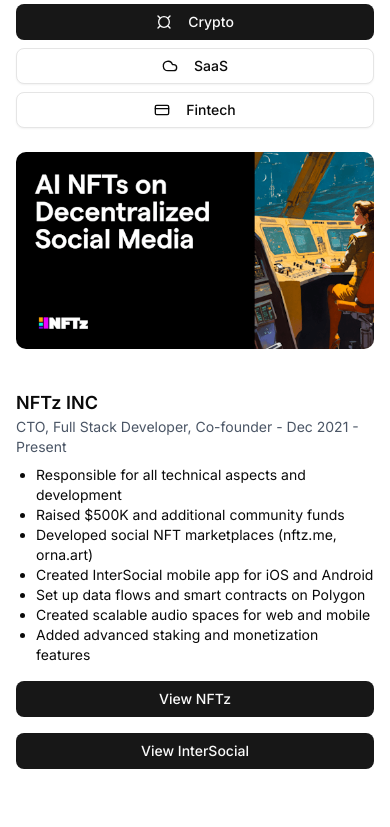
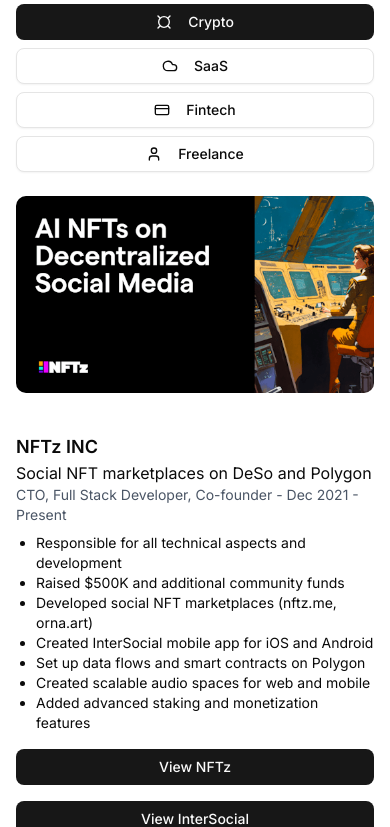
Before and after one commit to mvanhalen/portfolio, a Next.js app: page / in a window 390 px wide. Shown: the part 1060-1887 px from the top of the page. Built offline with nearby package versions, Linux system fonts and the light colour scheme.

Commit message:
UPDATE: added freelancing tab and some missing skills

```diff
--- a/src/app/page.tsx
+++ b/src/app/page.tsx
@@ -12,11 +12,11 @@
 import { Download, Mail, Share } from 'lucide-react';
 
 const skills = [
-  'JavaScript / TypeScript', 'Svelte', 'React', 'C#', 'Dart (Flutter)', 'Go', 'SQL', 'GraphQL', 'Solidity',
+  'JavaScript / TypeScript', 'Svelte', 'React', 'C#', 'Dart', 'Go', 'SQL', 'GraphQL', 'Solidity',
   'SvelteKit', 'Angular', 'Vue', 'Next.js', 'Bootstrap', 'Flutter',
   'Azure', 'Google Cloud', 'Cloudflare', 'Vercel', 'BigQuery', 'GitHub', 'Docker', 'Redis', 'RabbitMQ',
   'ETH scaffold', 'Hardhat', 'Chai', 'DeSo', 'Ethereum', 'Polygon', 'Web3', 'SocialFi', 'Lens Protocol',
-  'WalletConnect', 'Alchemy', 'Infura'
+  'WalletConnect', 'Alchemy', 'Infura','Stripe','PayPal','Three.js','Viem'
 ];
 
 export default function Home() {
@@ -89,7 +89,27 @@
       </motion.section>
 
       <Cards />
-
+      <motion.section
+        variants={sectionVariants}
+        initial="hidden"
+        whileInView="visible"
+        viewport={{ once: true }}
+        className="py-8 px-4 sm:py-10 max-w-3xl mx-auto text-center"
+      >
+        <h2 className="text-xl sm:text-2xl font-bold mb-4">Get in Touch</h2>
+        <p className="text-sm sm:text-base mb-6">
+          I&apos;m available for technical co-founder roles, full stack engineering, mobile app development or (fractional) CTO.
+          Interested in collaborating or discussing a project or role? Reach out!
+        </p>
+        <div className="flex justify-center mb-4 gap-4">
+          <Button asChild>
+            <a href="mailto:martijn.vanhalen@gmail.com">Contact Me</a>
+          </Button>
+          <Button asChild>
+            <a href="https://www.linkedin.com/in/mvanhalen">LinkedIn</a>
+          </Button>
+        </div>
+        </motion.section>
       <motion.section
         variants={sectionVariants}
         initial="hidden"
@@ -118,19 +138,7 @@
         viewport={{ once: true }}
         className="py-8 px-4 sm:py-10 max-w-3xl mx-auto text-center"
       >
-        <h2 className="text-xl sm:text-2xl font-bold mb-4">Get in Touch</h2>
-        <p className="text-sm sm:text-base mb-6">
-          I&apos;m available for technical co-founder roles, full stack engineering, mobile app development or (fractional) CTO.
-          Interested in collaborating or discussing a project or role? Reach out!
-        </p>
-        <div className="flex justify-center mb-4 gap-4">
-          <Button asChild>
-            <a href="mailto:martijn.vanhalen@gmail.com">Contact Me</a>
-          </Button>
-          <Button asChild>
-            <a href="https://www.linkedin.com/in/mvanhalen">LinkedIn</a>
-          </Button>
-        </div>
+
 
         <div className='text-center text-xs sm:text-sm mb-32 mt-8'>
           This portfolio is built with Next.js / React, TypeScript, Tailwind CSS + ShadCN, and Framer Motion. The chat is powered by OpenAI api and custom embeddings. It is hosted on Vercel. The code is open source and available on
--- a/src/components/VerticalTabs.tsx
+++ b/src/components/VerticalTabs.tsx
@@ -2,8 +2,9 @@
 import { useState } from "react";
 import { Button } from "@/components/ui/button";
 import Image from "next/image";
-import { Currency, Cloud, CreditCard } from "lucide-react";
+import { Currency, Cloud, CreditCard, User } from "lucide-react";
 import Link from "next/link";
+
 
 interface Tab {
   id: string;
@@ -26,6 +27,7 @@
     content: (
       <div className="mt-4">
         <h3 className="text-lg sm:text-xl font-semibold">NFTz INC</h3>
+        <p>Social NFT marketplaces on DeSo and Polygon</p>
         <p className="text-gray-600 dark:text-gray-300 text-sm sm:text-base">
           CTO, Full Stack Developer, Co-founder - Dec 2021 - Present
         </p>
@@ -53,6 +55,7 @@
     content: (
       <div className="mt-4">
         <h3 className="text-lg sm:text-xl font-semibold">iGenApps INC</h3>
+        <p>Mobile app generator to create instant mobile apps</p>
         <p className="text-gray-600 dark:text-gray-300 text-sm sm:text-base">
           CTO, Full Stack Developer, Co-founder - Dec 2013 - Jan 2022
         </p>
@@ -78,6 +81,7 @@
     content: (
       <div className="mt-4">
         <h3 className="text-lg sm:text-xl font-semibold">Payvision</h3>
+        <p>Payment processing solutions for e-commerce</p>
         <p className="text-gray-600 dark:text-gray-300 text-sm sm:text-base">
           CTO, Co-founder - Apr 2002 - Mar 2009
         </p>
@@ -92,6 +96,34 @@
     ),
     buttonText: "ING Press Release",
     buttonLink: "https://www.ing.com/Newsroom/News/Press-releases/ING-completes-acquisition-of-majority-stake-in-Payvision.htm",
+    buttonLinkExtra:null,
+    buttonTextExtra: null,
+  },
+  {
+    id: "freelance",
+    label: "Freelance",
+    icon: <User className="w-5 h-5" />,
+    image: "/images/kystcentret.png", // Replace with your image path
+    content: (
+      <div className="mt-4">
+        <h3 className="text-lg sm:text-xl font-semibold">Freelance</h3>
+        <p>Web and mobile apps + crypto development services</p>
+        <p className="text-gray-600 dark:text-gray-300 text-sm sm:text-base">
+          Self employed - April 2010 - Present
+        </p>
+        <ul className="list-disc pl-5 mt-2 text-sm sm:text-base">
+          <li>Frame app on Lens + Solidity contract for Galverse (HK)</li>
+          <li>Risk hazard application (USA)</li>
+          <li>Payrolling portal We Pay People (NL)</li>
+          <li>Apps and CMS system for Kystcentret (DK)</li>
+          <li>Finance app for Inverse(NL)</li>
+          <li>Electric Taxi Booking app for E-Taxi (NL)</li>
+          <li>Windows apps for Blockchain.com (UK)</li>
+        </ul>
+      </div>
+    ),
+    buttonText: "",
+    buttonLink: "",
     buttonLinkExtra:null,
     buttonTextExtra: null,
   },
@@ -129,7 +161,7 @@
 
       </div>
       <div className="flex flex-col mt-4 gap-4">
-      {tabs.find((tab) => tab.id === activeTab)?.buttonLink &&<Button asChild >
+      {tabs.find((tab) => tab.id === activeTab)?.buttonLink && tabs.find((tab) => tab.id === activeTab)?.buttonLink!==""  &&<Button asChild >
         <Link target="_blank" href={tabs.find((tab) => tab.id === activeTab)!.buttonLink}> {tabs.find((tab) => tab.id === activeTab)?.buttonText}</Link>
       </Button>}
       {tabs.find((tab) => tab.id === activeTab)?.buttonLinkExtra && <Button asChild>
```
Also changed, not shown: public/images/kystcentret.png (added).
